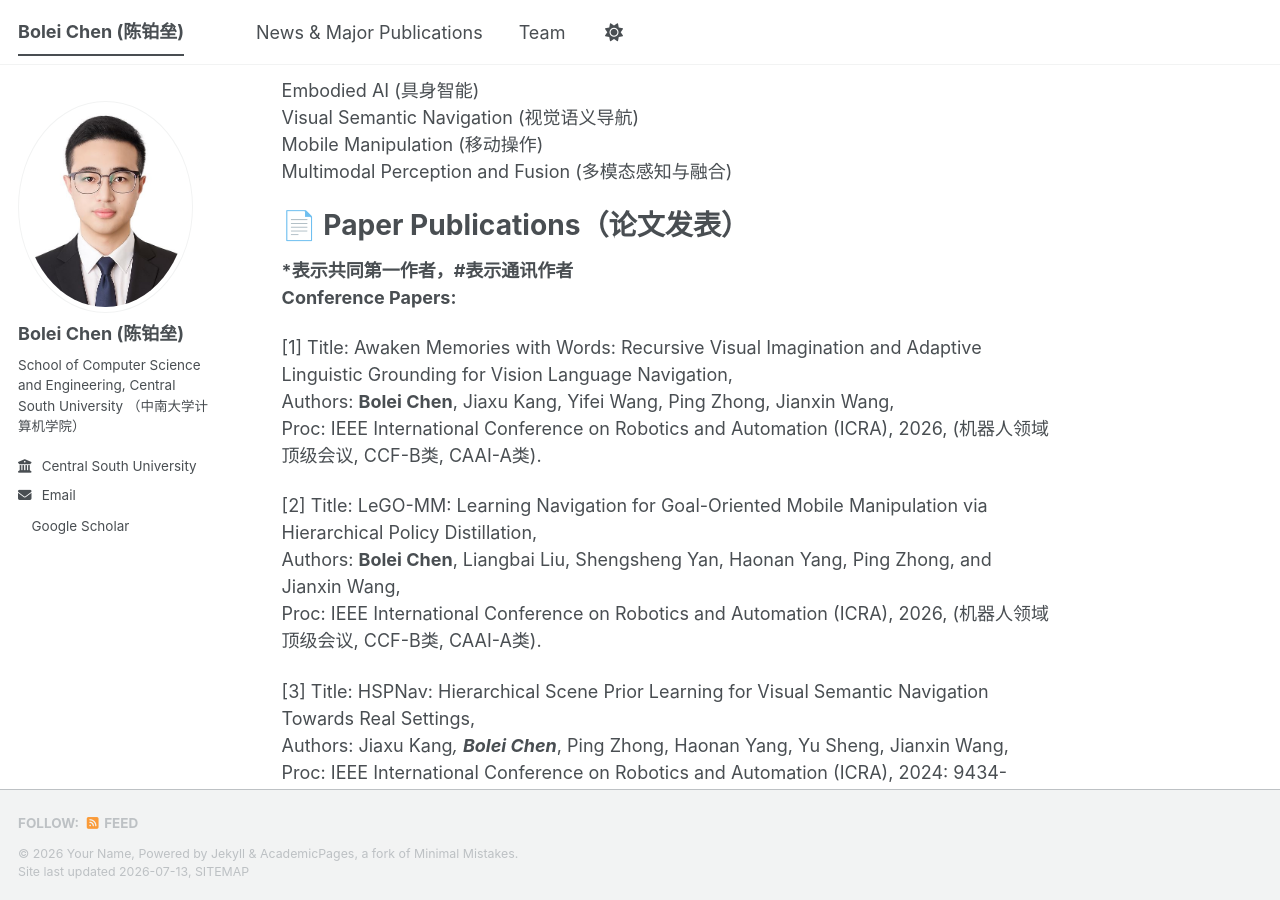
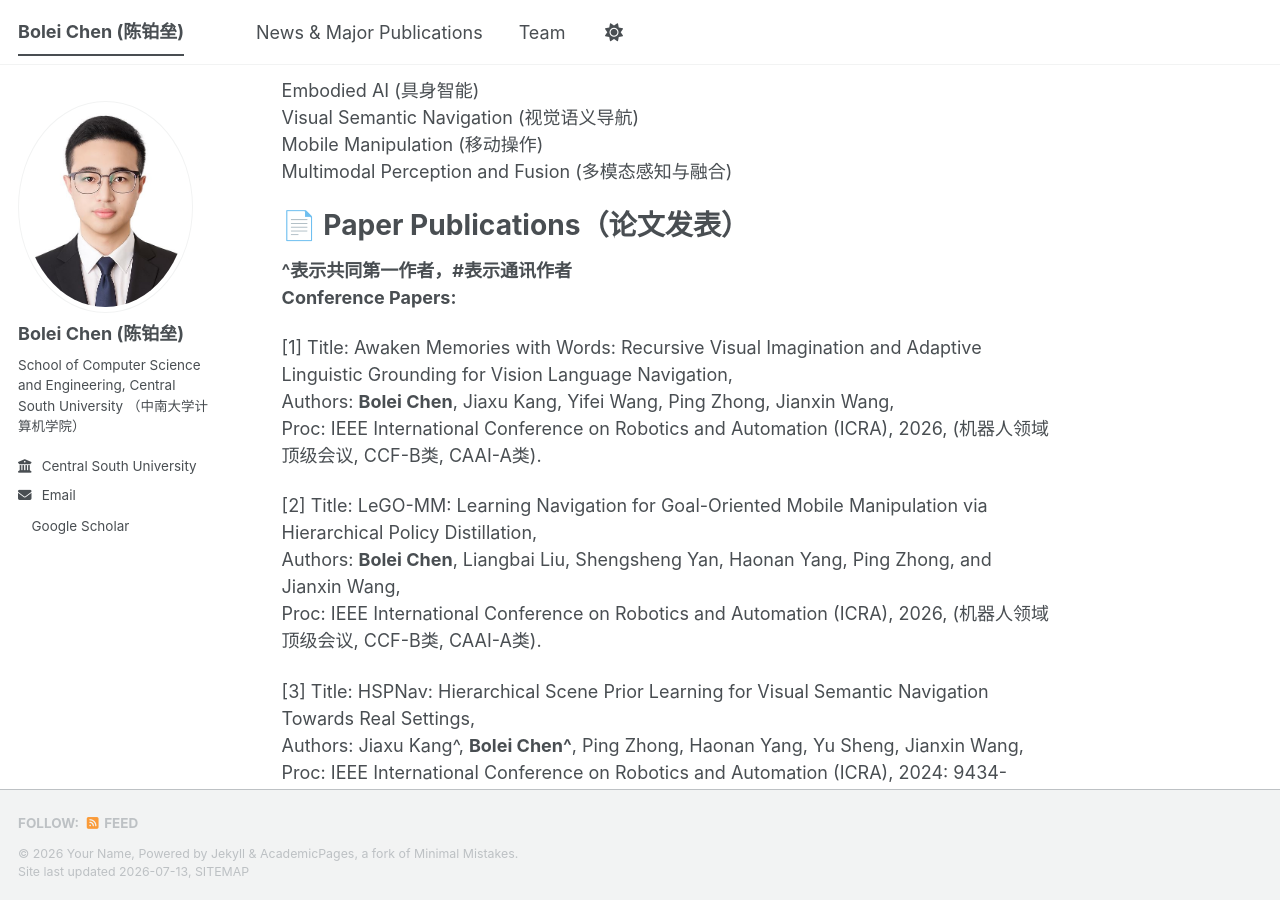
Before and after one commit to BoLeiChen/boleichen.github.io, a Jekyll site: the page built from _pages/about.md, in a window 1280 px wide and 900 px high, scrolled down 931 px. Built offline with Jekyll 4.4.1, drawn with Linux system fonts in a browser that asks for light colours; emoji names are drawn with the system emoji font; a style sheet for code colours, icons or effects is not loaded.

```diff
--- a/_pages/about.md
+++ b/_pages/about.md
@@ -23,7 +23,7 @@ Embodied AI (具身智能)<br>Visual Semantic Navigation (视觉语义导航)<br
 
 :page_facing_up: Paper Publications（论文发表）
 ======
-***表示共同第一作者，#表示通讯作者**
+**^表示共同第一作者，#表示通讯作者**
 <br>**Conference Papers:**
 
 [1] Title: Awaken Memories with Words: Recursive Visual Imagination and Adaptive Linguistic Grounding for Vision Language Navigation,
@@ -35,7 +35,7 @@ Embodied AI (具身智能)<br>Visual Semantic Navigation (视觉语义导航)<br
 <br>Proc: IEEE International Conference on Robotics and Automation (ICRA), 2026, (机器人领域顶级会议, CCF-B类, CAAI-A类).
 
 [3] Title: HSPNav: Hierarchical Scene Prior Learning for Visual Semantic Navigation Towards Real Settings,
-<br>Authors: Jiaxu Kang*, **Bolei Chen***, Ping Zhong, Haonan Yang, Yu Sheng, Jianxin Wang,
+<br>Authors: Jiaxu Kang^, **Bolei Chen^**, Ping Zhong, Haonan Yang, Yu Sheng, Jianxin Wang,
 <br>Proc: IEEE International Conference on Robotics and Automation (ICRA), 2024: 9434-9440, (机器人领域顶级会议, CCF-B类, CAAI-A类, **Oral**).
 
 [4] Title: Perspective from a Broader Context: Can Room Style Knowledge Help Visual Floorplan Localization?,
```
